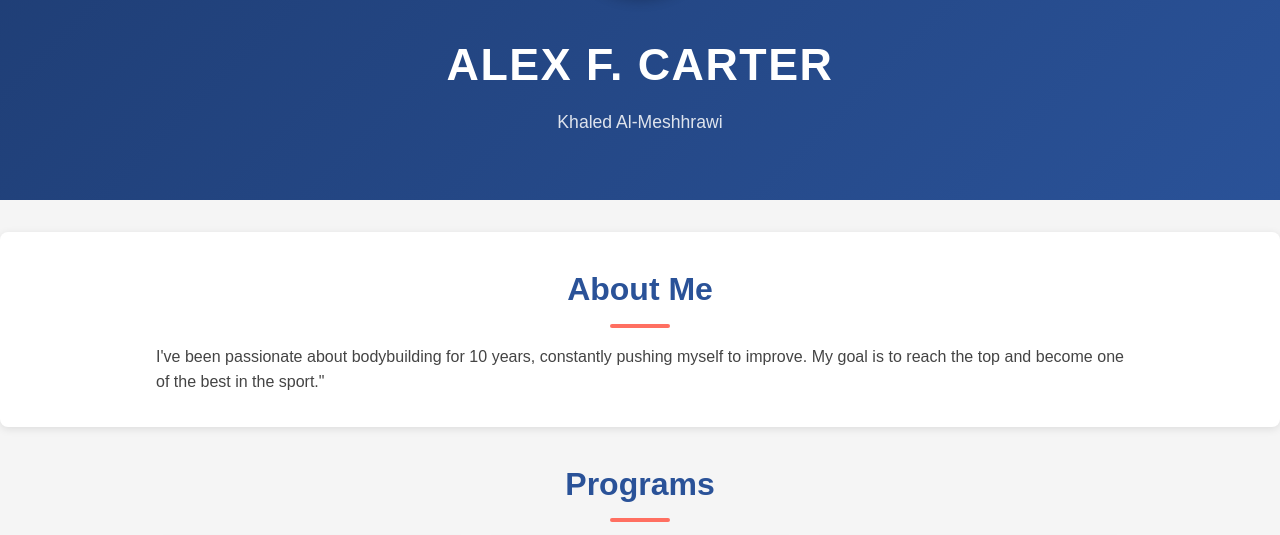
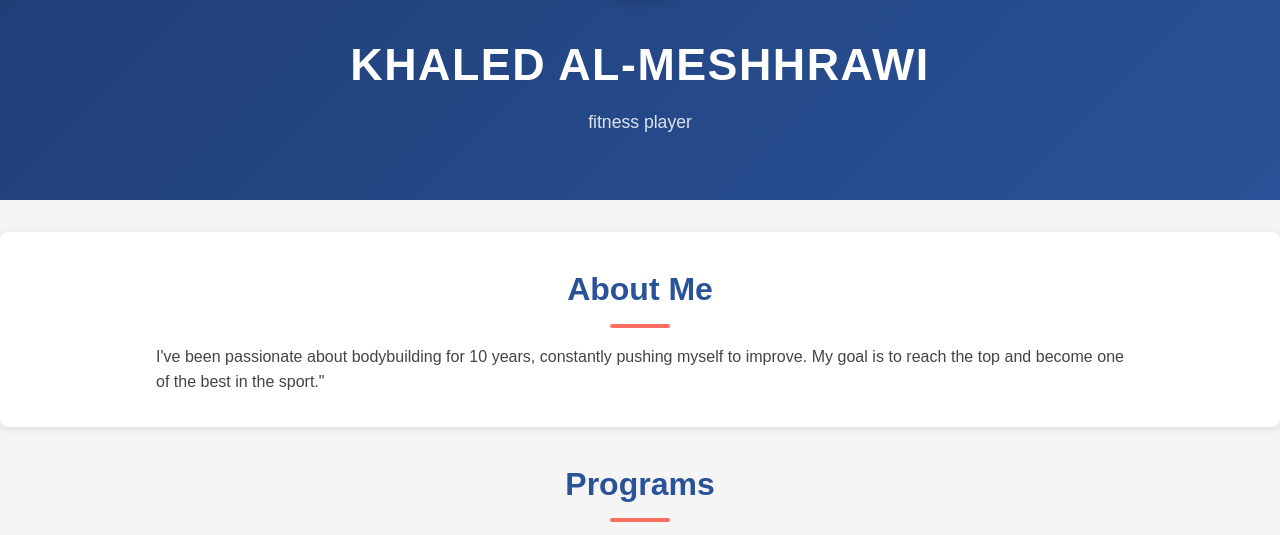
Before and after one commit to aboaqqad/ahmadakkad, a plain HTML site: page index.html in a window 1280 px wide. Shown: the part 227-762 px from the top of the page. Drawn offline with Linux system fonts and the light colour scheme.

Commit message:
Update index.html

```diff
--- a/index.html
+++ b/index.html
@@ -10,8 +10,8 @@
   <header>
     <div class="container">
       <img src="gym.jpg" alt="Your Photo at the Gym" class="profile-img">
-      <h1>Alex F. Carter</h1>
-      <p>Khaled Al-Meshhrawi</p>
+      <h1>Khaled Al-Meshhrawi</h1>
+      <p>fitness player</p>
     </div>
   </header>
 
```
